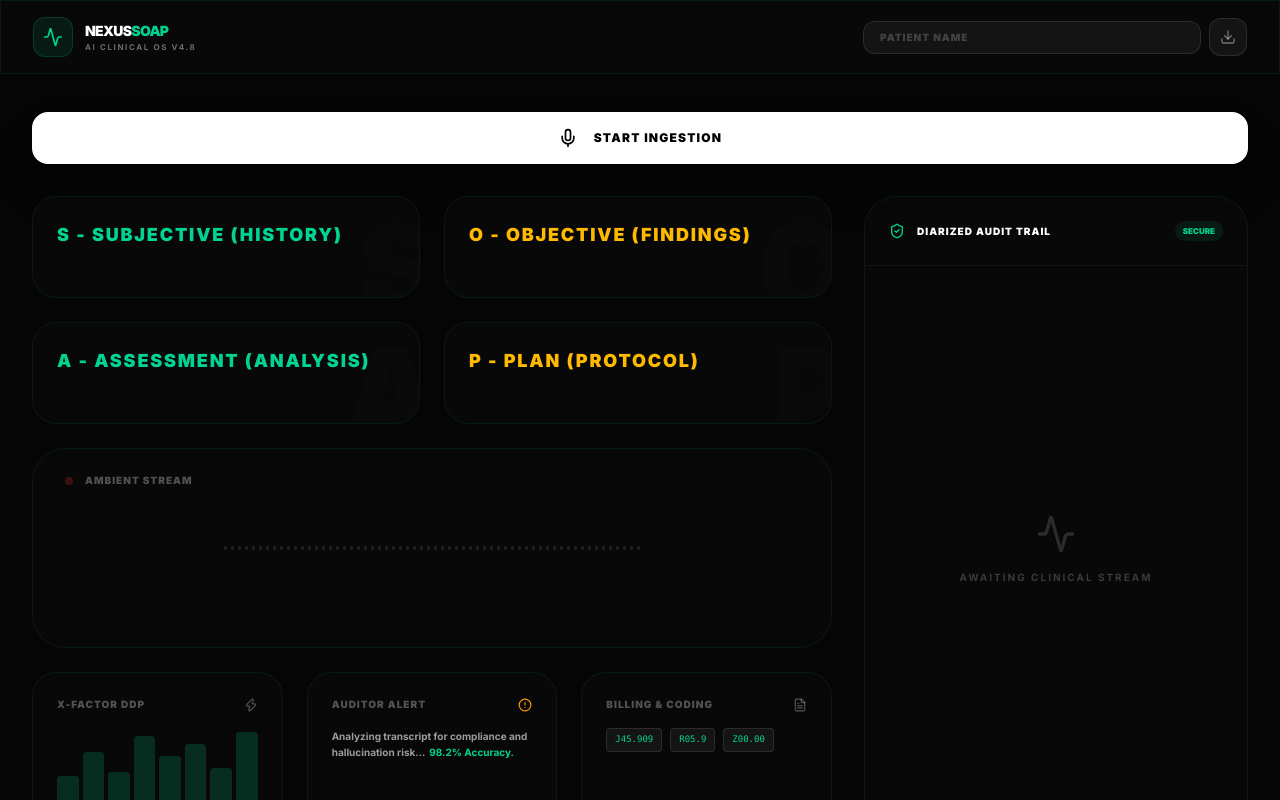
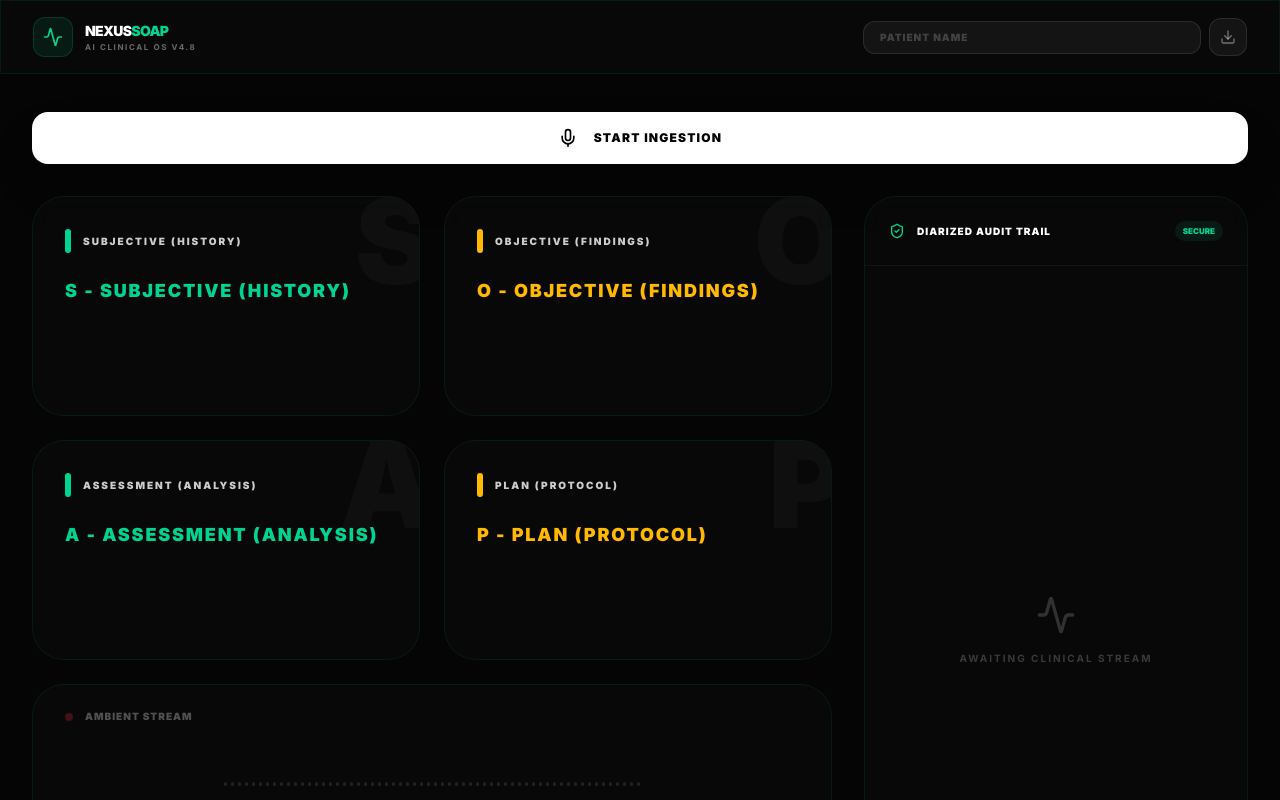
Before and after one commit to rajveerkhanvilkar/Nexus-SOAP, a Next.js app: page / in a window 1280 px wide. Shown: the top 800 px of the page. Built offline with nearby package versions, Linux system fonts and the light colour scheme.

Commit message:
style: final mockup-fidelity polish for SOAPCards and background letters

```diff
--- a/components/SOAPCard.tsx
+++ b/components/SOAPCard.tsx
@@ -26,10 +26,16 @@ export default function SOAPCard({ title, letter, children, delay = 0, items = [
       initial={{ opacity: 0, y: 20 }}
       animate={{ opacity: 1, y: 0 }}
       transition={{ delay }}
-      className={`glass rounded-3xl p-6 border ${borderColor} relative overflow-hidden group h-full`}
+      className={`glass rounded-[2rem] p-8 border-white/5 relative overflow-hidden group hover:border-emerald-500/20 transition-all duration-500 min-h-[220px]`}
     >
-      <div className={`absolute top-[-20px] right-[-20px] text-[120px] font-black text-white/[0.01] select-none`}>
+      {/* MOCKUP-SIGNATURE BACKGROUND LETTER */}
+      <div className="absolute -top-4 -right-4 text-[120px] font-black opacity-[0.03] select-none pointer-events-none group-hover:opacity-[0.05] transition-opacity duration-700 leading-none">
         {letter}
+      </div>
+
+      <div className="flex items-center gap-3 mb-6 relative z-10">
+        <div className={`w-1.5 h-6 rounded-full ${variant === 'green' ? 'bg-emerald-400' : 'bg-amber-400'}`} />
+        <h3 className="text-[10px] font-black tracking-[0.2em] uppercase text-white/80">{title}</h3>
       </div>
 
       <div className="flex items-center gap-3 mb-6 relative z-10">
```
